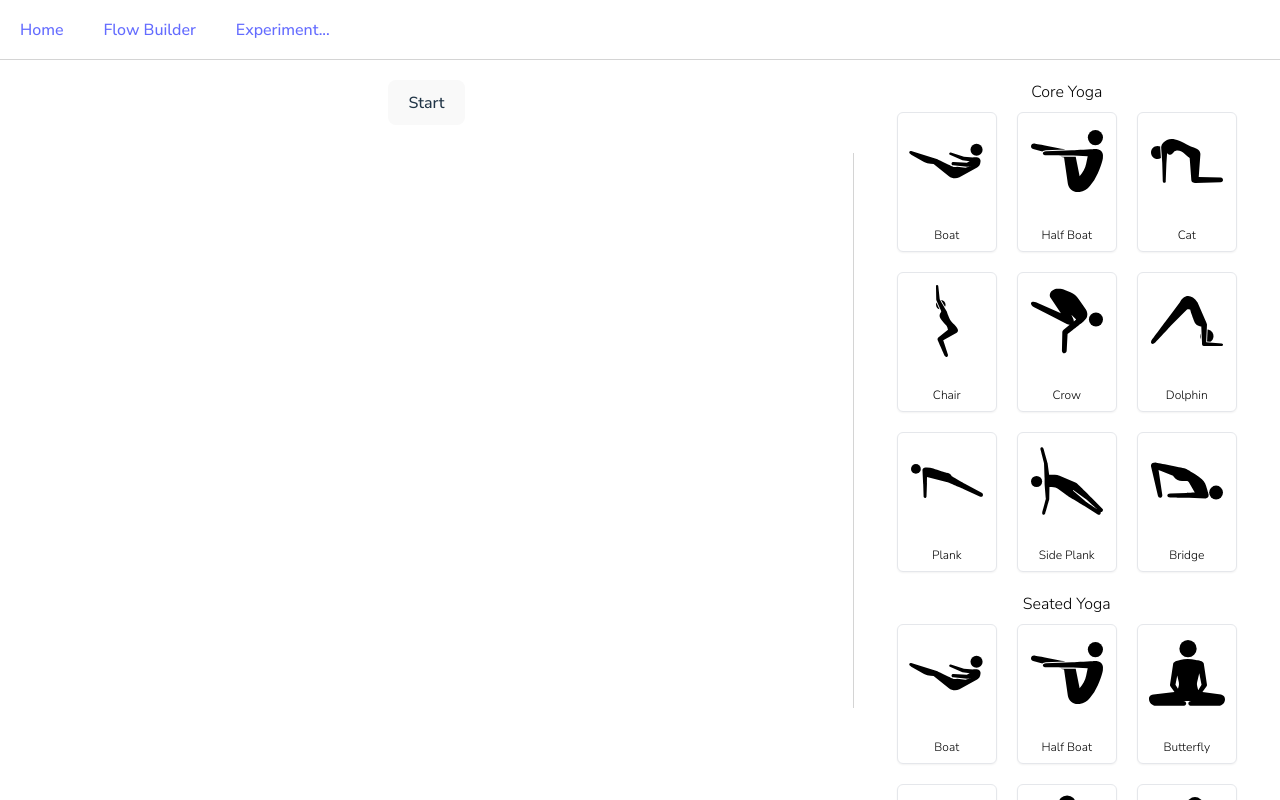
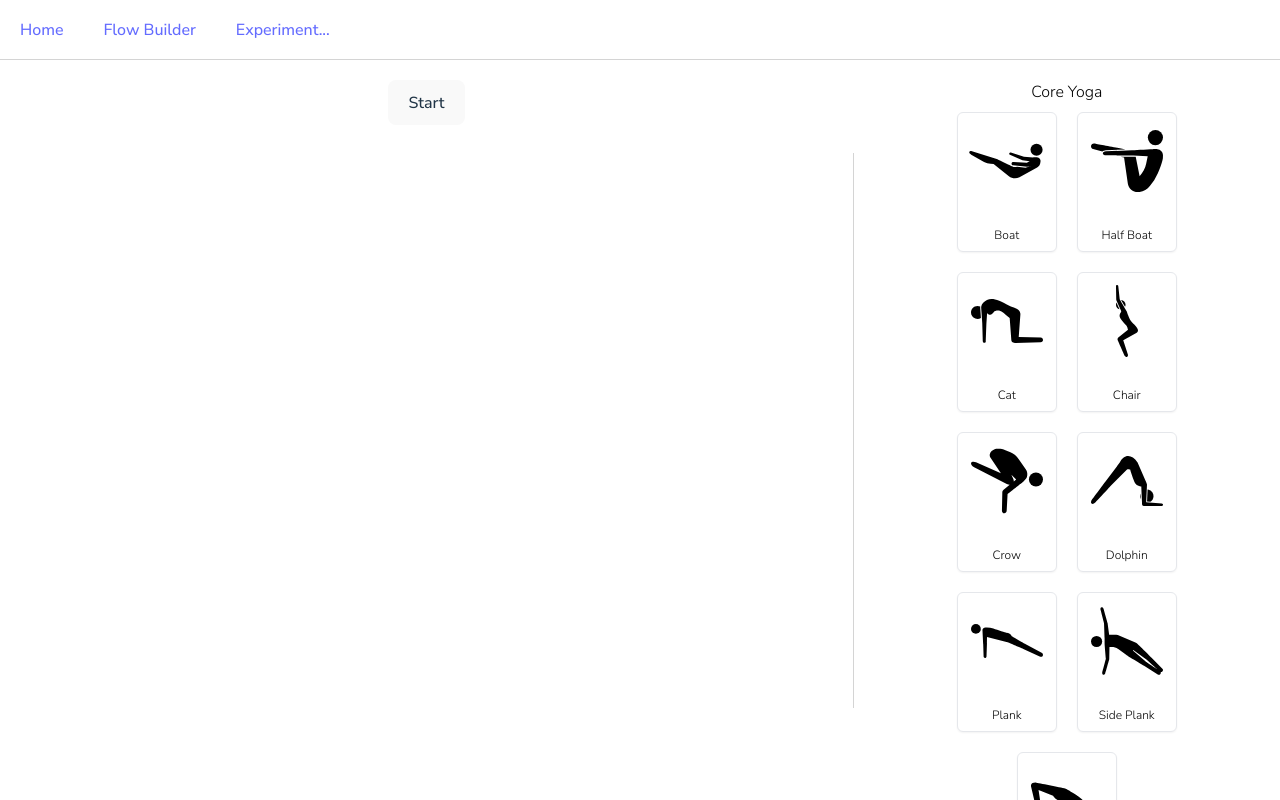
Before and after one commit to sevleo/YoGato-frontend, a React (Vite) app: page /builder in a window 1280 px wide. Built offline with nearby package versions, Linux system fonts and the light colour scheme.

Commit message:
Update styles

```diff
--- a/src/components/pages/Builder.tsx
+++ b/src/components/pages/Builder.tsx
@@ -148,11 +148,11 @@ function Builder() {
         // onDragCancel={handleDragCancel}
       >
         <div className="builder ml-auto mr-auto flex h-full w-full max-w-screen-2xl pt-[60px]">
-          <div className="rtl scrollbar-gutter canvas w-2/3 overflow-auto ">
+          <div className="rtl scrollbar-gutter canvas w-2/3 overflow-auto pl-[40px] pr-[40px] ">
             <Flow flow={flow} setFlow={setFlow} isDragging={isDragging}></Flow>
           </div>
           <div className="h-3/4 w-[0.5px] self-center bg-neutral-300"></div>
-          <div className=" scrollbar-gutter flex w-1/3 flex-row justify-start gap-5 overflow-auto ">
+          <div className=" scrollbar-gutter flex w-1/3 flex-row justify-start gap-5 overflow-auto pl-[40px] pr-[40px] ">
             <AspectCollection
               aspectGroups={aspectGroups}
               flow={flow}
--- a/src/components/sections/Header.tsx
+++ b/src/components/sections/Header.tsx
@@ -4,7 +4,7 @@ export default function Header() {
   return (
     <>
       <header className=" fixed z-50 flex h-[60px] w-full items-center  justify-center border-b-[0.5px] border-neutral-300 text-black">
-        <div className="flex w-full flex-row items-center justify-start gap-10 p-2 pl-5">
+        <div className="flex w-full max-w-screen-2xl flex-row items-center justify-start gap-10 p-2 pl-5">
           <Link to="/">Home</Link>
           <Link to="/builder">Flow Builder</Link>
           <Link to="/experiment">Experiment...</Link>
--- a/src/output.css
+++ b/src/output.css
@@ -989,6 +989,22 @@ video {
   padding-top: 15rem;
 }
 
+.pl-\[60px\] {
+  padding-left: 60px;
+}
+
+.pr-\[60px\] {
+  padding-right: 60px;
+}
+
+.pl-\[40px\] {
+  padding-left: 40px;
+}
+
+.pr-\[40px\] {
+  padding-right: 40px;
+}
+
 .text-left {
   text-align: left;
 }
```
